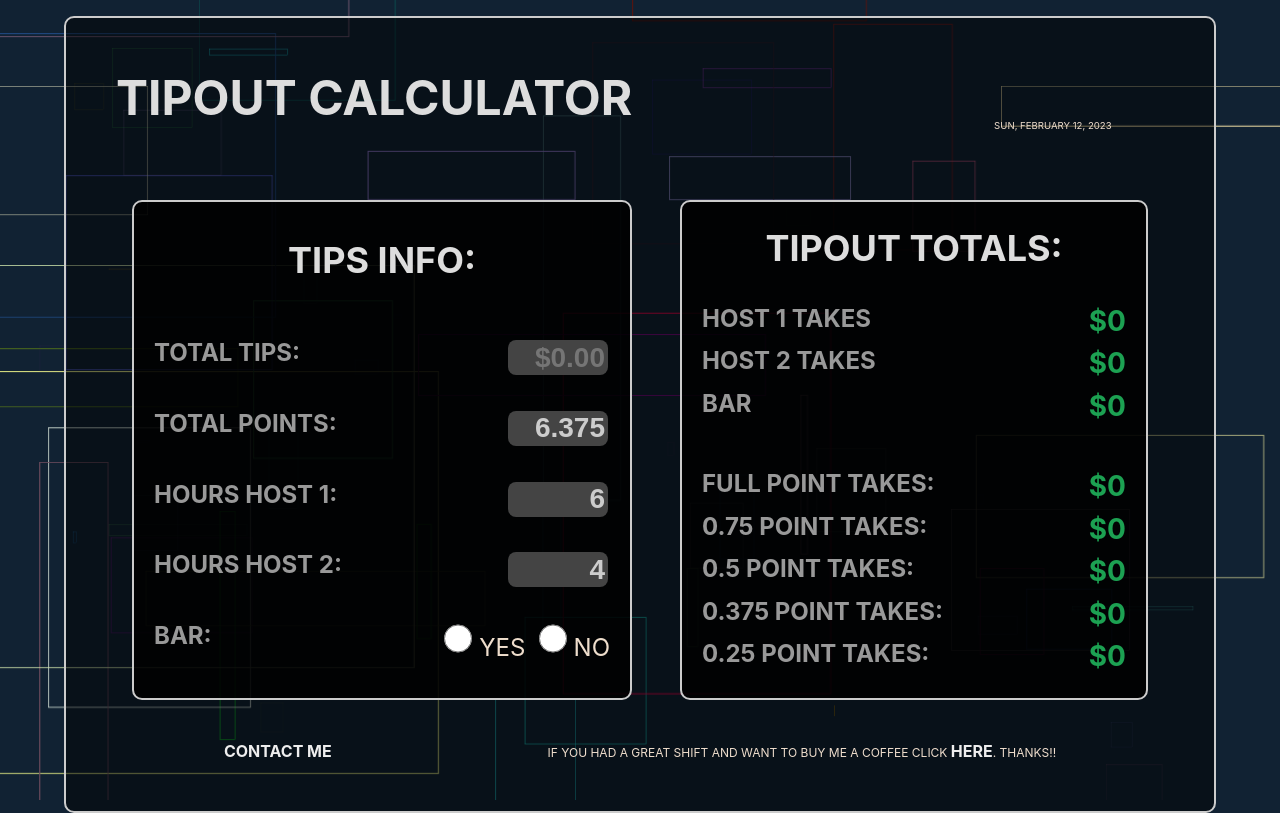
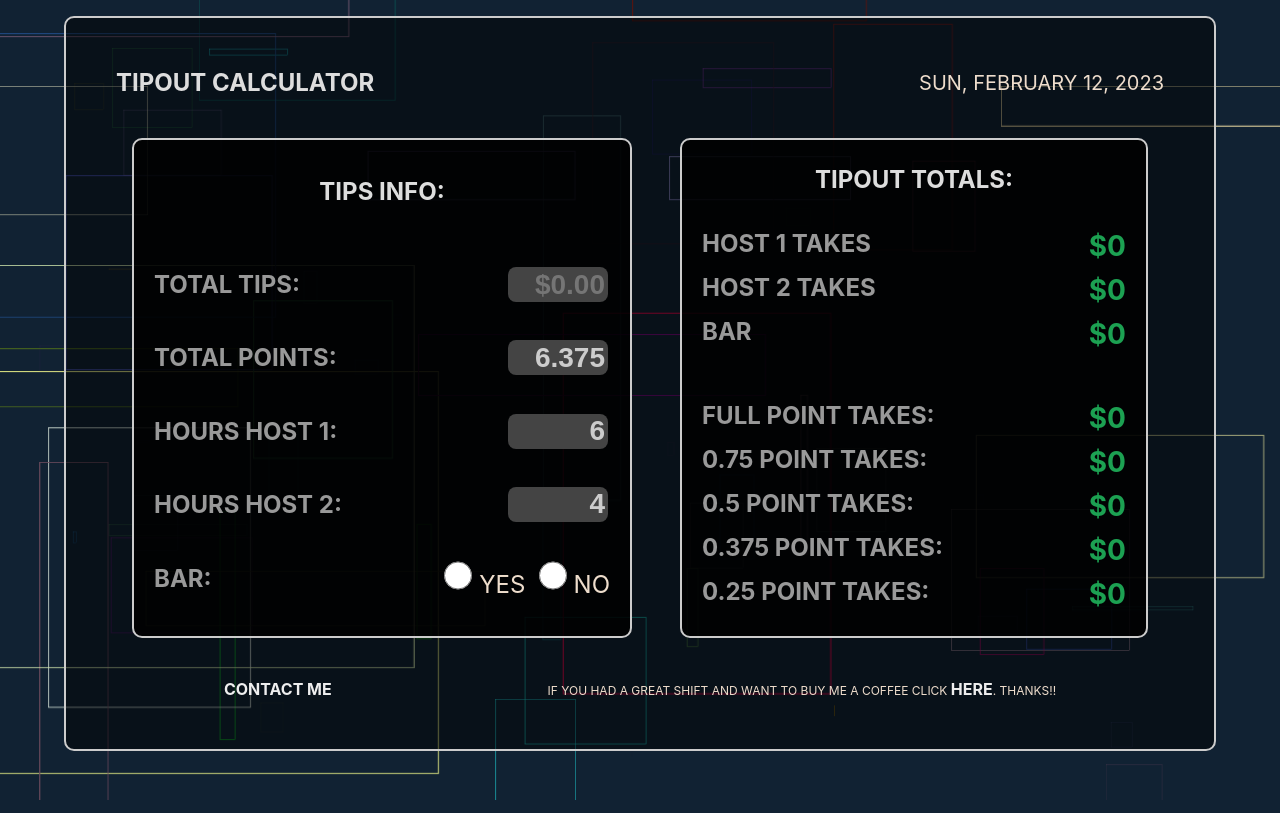
Before and after one commit to write2cmdg/tipout-calculator, a React (Create React App) app: page / in a window 1280 px wide. Built offline with nearby package versions, Linux system fonts and the light colour scheme.

Commit message:
general css

```diff
--- a/src/App.css
+++ b/src/App.css
@@ -52,6 +52,7 @@ h2, h1 {
   text-align: center;
   margin-bottom: 25px;
   color: #ddd;
+  font-size: 1.5rem;
 }
 
 h4 {
@@ -121,7 +122,7 @@ footer {
 
 .time {
   vertical-align: bottom;
-  margin: 5%;
+  margin: 1rem;
   text-align: right;
   font-size: .6rem;
 }
@@ -130,6 +131,7 @@ footer {
   display: flex;
   flex-direction: row;
   justify-content: space-between;
+  align-items:center
 }
 
 
@@ -139,6 +141,13 @@ footer {
 }
 
 @media (min-width: 700px) {
+
+  .time {
+
+    font-size: 1rem;
+    margin: 0 0 25px;
+
+  }
 
 
   body {
@@ -204,6 +213,13 @@ footer {
 
 @media (min-width: 1100px) {
 
+  .time {
+
+    font-size: 1.25rem;
+    margin: 0 0 25px;
+
+  }
+
 
   form, .results {
 
```
